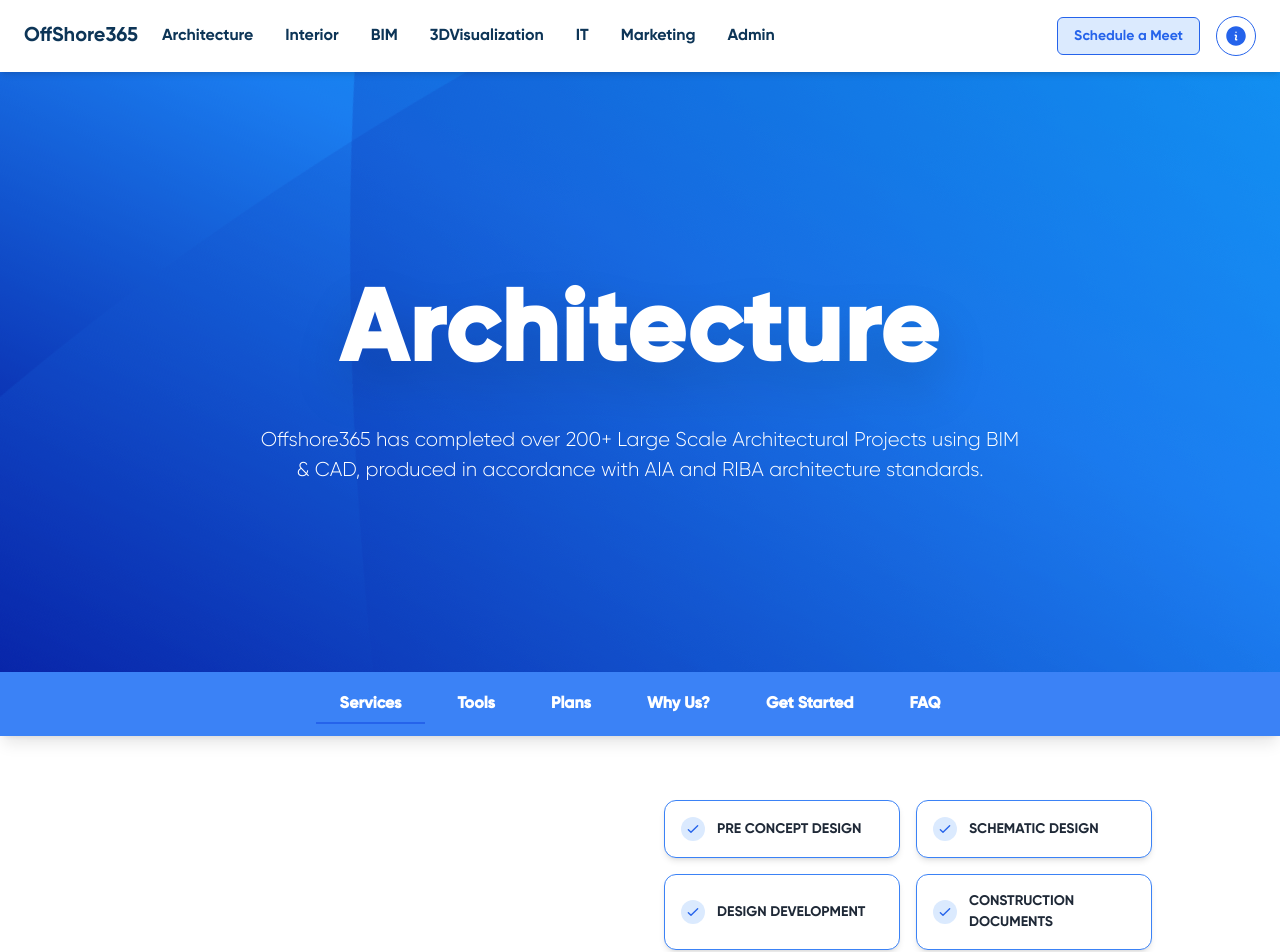
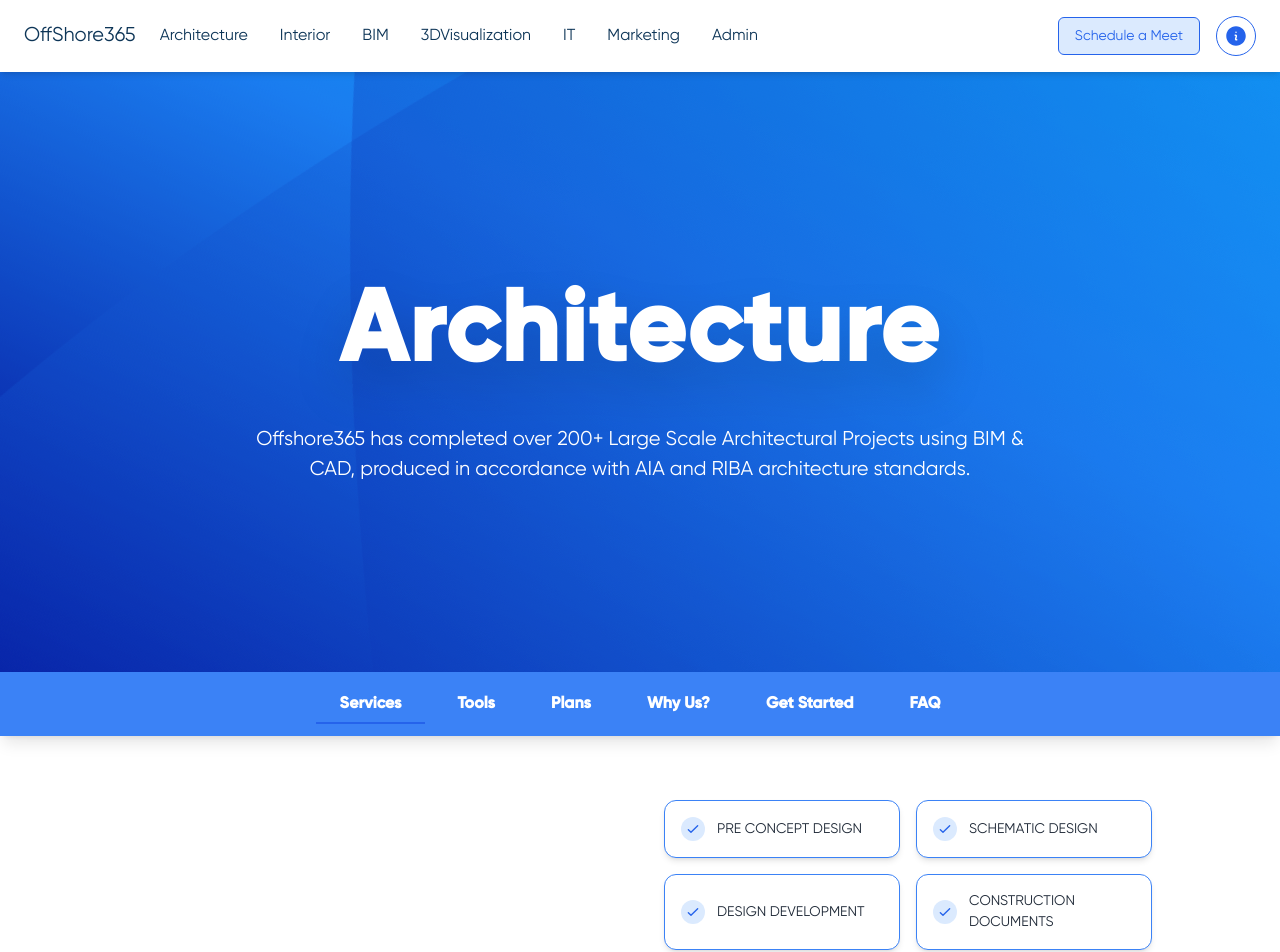
Before and after one commit to VedantSonavane/OffShore, a React (Vite) app: page /architecture in a window 1280 px wide. Shown: the top 952 px of the page. Built offline with nearby package versions, Linux system fonts and the light colour scheme.

Commit message:
architecture

```diff
--- a/package.json
+++ b/package.json
@@ -13,6 +13,7 @@
     "framer-motion": "^12.11.3",
     "gsap": "^3.13.0",
     "keen-slider": "^6.8.6",
+    "locomotive-scroll": "^4.1.4",
     "lucide-react": "^0.507.0",
     "phosphor-react": "^1.4.1",
     "react": "^18.2.0",
--- a/src/Components/Navbar.jsx
+++ b/src/Components/Navbar.jsx
@@ -33,15 +33,15 @@
   ];
 
   return (
-    <header className="sticky top-0 z-50 w-full py-2 bg-white text-blue-600 shadow-md">
+    <header className="sticky top-0   z-50 w-full py-2 bg-white text-blue-600 shadow-md">
       <nav className="relative z-10 flex items-center justify-between px-6 py-3 md:py-2">
         {/* Logo + Nav Links */}
-        <div className="flex items-center gap-6" data-aos="fade-right">
-          <div className="text-[20px] text-extrabold text-[#0d3557]">OffShore365</div>
-          <ul className="hidden md:flex gap-8 text-sm">
+        <div className="flex items-center regular gap-6" data-aos="fade-right">
+          <div className="text-[20px] regular  text-[#0d3557]">OffShore365</div>
+          <ul className="hidden md:flex  gap-8 text-sm">
             {navLinks.map((link, idx) => (
-              <li key={idx} className="text-[16px] text-extrabold text-[#0d3557] ">
-                <Link to={link.href}>{link.label}</Link>
+              <li key={idx} className="text-[16px] regular   text-[#0d3557] ">
+                <Link className="regular" to={link.href}>{link.label}</Link>
               </li>
             ))}
           </ul>
@@ -49,7 +49,7 @@
 
         {/* Schedule Button + Toggle (Desktop Only) */}
         <div className="hidden md:flex items-center gap-4" data-aos="fade-left">
-          <button className="bg-blue-100 text-sm border border-blue-600 text-blue-600 px-4 py-2 rounded-md hover:bg-blue-200 transition">
+          <button className="bg-blue-100 regular text-sm border border-blue-600 text-blue-600 px-4 py-2 rounded-md hover:bg-blue-200 transition">
             Schedule a Meet
           </button>
          <div
--- a/src/Screens/Hero.jsx
+++ b/src/Screens/Hero.jsx
@@ -124,7 +124,7 @@
               <div className="bg-white rounded-xl shadow-2xl overflow-hidden border border-gray-100 h-full">
                 <div className="relative h-full">
                   <img src={card.image} alt={card.title} className="w-full h-full object-cover" />
-                  <div className="absolute inset-0 flex items-end justify-center">
+                  <div className="absolute inset-0 flex top-[25rem] justify-center">
                     <motion.h2
                       className="text-[34px] font-bold tracking-wide text-white"
                       initial={{ opacity: 0, scale: 0.8 }}
--- a/src/Screens/Services/Architecture.jsx
+++ b/src/Screens/Services/Architecture.jsx
@@ -544,7 +544,7 @@
               <h1 className="text-[40px] font-bold mb-4 text-[#0d3557] tracking-wide leading-snug">
                 Amplify Productivity with Offshore 365
               </h1>
-              <p className="text-[20px] text-gray-500 leading-relaxed">
+              <p className="text-[20px]  text-gray-500 leading-relaxed">
                 Offshore 365 delivers end to end documentation services to a diverse range of sectors,
                 supported by our global team, we empower your projects with accuracy, quality, and efficiency,
                 no matter the scale or complexity.
@@ -579,7 +579,7 @@
                         />
                       </svg>
                     </div>
-                    <span className="text-gray-800 text-[14px]">{feature.name}</span>
+                    <span className="text-gray-800 regular text-[14px]">{feature.name}</span>
                   </motion.div>
                 ))}
               </div>
@@ -623,7 +623,7 @@
                             className="w-full h-full object-cover"
                           />
                         </div>
-                        <span className="text-gray-800 text-xs text-center">
+                        <span className="text-gray-800 regular text-[10px] text-center">
                           {feature.name}
                         </span>
                       </div>
@@ -798,7 +798,7 @@
                     <div className="text-[34px] mt-4 font-bold mb-2">
                       {stat.number}+
                     </div>
-                    <div className="text-[20px] text-gray-500 mb-2">{stat.label}</div>
+                    <div className="text-[20px] regular text-gray-500 mb-2">{stat.label}</div>
                     <div className="w-full bg-blue-300 rounded-full h-2.5">
                       <motion.div
                         className="bg-blue-500 h-2.5 rounded-full"
@@ -838,7 +838,7 @@
                           />
                         </svg>
                       </div>
-                      <h1 className="text-[18px] text-blue-800 tracking-wide font-semibold">
+                      <h1 className="text-[18px]  text-blue-800 tracking-wide font-semibold">
                         {benefit.title}
                       </h1>
                     </div>
@@ -879,7 +879,7 @@
                     data-aos="fade-up"
                     data-aos-delay={index * 100}
                   >
-                    <div className="bg-blue-100 rounded-full w-6 h-6 flex items-center justify-center mr-3 flex-shrink-0">
+                    <div className="bg-blue-100  rounded-full w-6 h-6 flex items-center justify-center mr-3 flex-shrink-0">
                       <svg
                         className="w-4 h-4 text-blue-600"
                         fill="none"
@@ -892,7 +892,7 @@
                         <path d="M5 13l4 4L19 7" />
                       </svg>
                     </div>
-                    <span className="text-[14px]">{point}</span>
+                    <span className="text-[14px] regular">{point}</span>
                   </motion.div>
                 ))}
               </div>
@@ -993,7 +993,7 @@
                 }}
                 whileTap={{ scale: 0.95 }}
                 onClick={() => setShowSchedulingSection(true)}
-                className="px-6 py-3 bg-white text-gray-700 rounded-xl transition-all duration-300 font-semibold text-base shadow-lg"
+                className="px-6 py-3 bg-white regular text-gray-700 rounded-xl transition-all duration-300  text-base shadow-lg"
               >
                 Schedule a Consultation
               </motion.button>
@@ -1005,7 +1005,7 @@
                     boxShadow: "0 0 15px rgba(255, 255, 255, 0.6)",
                   }}
                   whileTap={{ scale: 0.95 }}
-                  className="px-6 py-3 border border-white text-white rounded-xl hover:bg-white hover:text-black transition-all duration-300 font-semibold text-base shadow-lg"
+                  className="px-6 py-3 border regular border-white text-white rounded-xl hover:bg-white hover:text-black transition-all duration-300 font-semibold text-base shadow-lg"
                 >
                   Contact Our Team
                 </motion.button>
--- a/src/index.css
+++ b/src/index.css
@@ -8,7 +8,7 @@
 }
 @font-face {
   font-family: "secondary";
-  src: url("./Gilroy-Light.ttf") format("truetype");
+  src: url("./Gilroy-Regular.ttf") format("truetype");
   font-weight: normal;
   font-style: normal;
 }
@@ -25,7 +25,10 @@
   font-family: "secondary";
 
 }
+.regular{
+  font-family: "secondary";
 
+}
 /* Blob Animation */
 @keyframes blob {
   0% {
```
Also changed, not shown: 1 other file (tests, documents, lock files or other folders).
